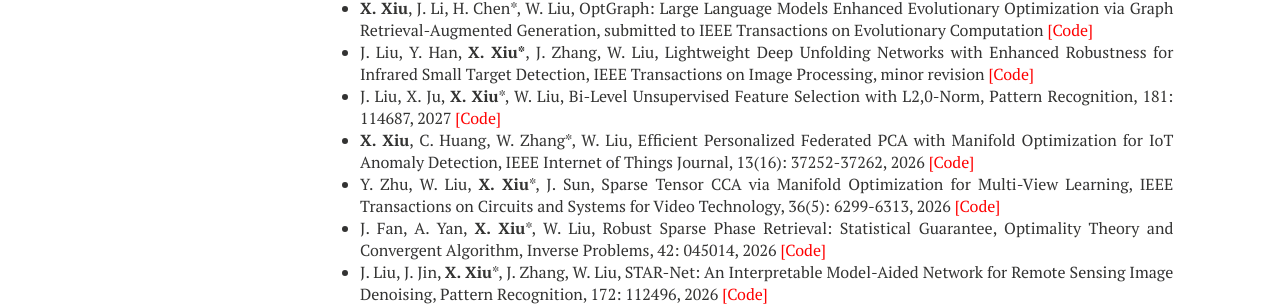
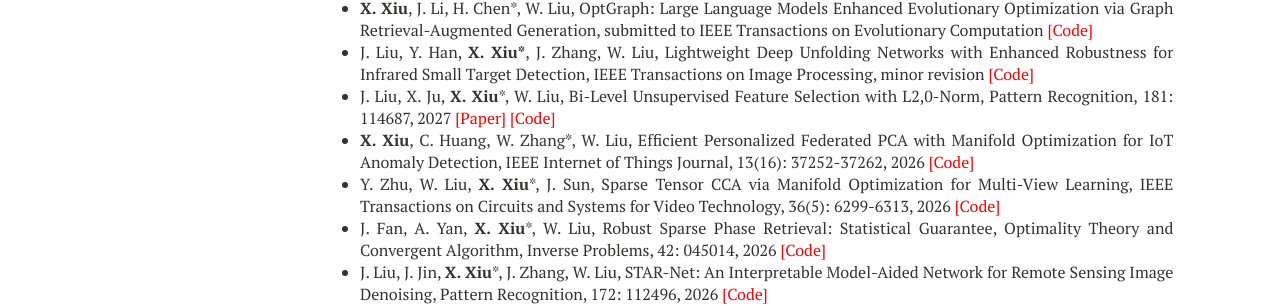
Before and after one commit to xianchaoxiu/xianchaoxiu.github.io, a Jekyll site: the page built from publications/index.md, in a window 1280 px wide. Shown: the part 435-741 px from the top of the page. Built offline with Jekyll 4.4.1, drawn with Linux system fonts in a browser that asks for light colours; nearby versions of some CDN libraries.

Commit message:
Update index.md

```diff
--- a/publications/index.md
+++ b/publications/index.md
@@ -18,9 +18,12 @@ share: false
 
 ### Journal Papers
 
+
+
+
 * <b>X. Xiu</b>, J. Li, H. Chen*, W. Liu, OptGraph: Large Language Models Enhanced Evolutionary Optimization via Graph Retrieval-Augmented Generation, submitted to IEEE Transactions on Evolutionary Computation <a href="https://github.com/xianchaoxiu/OptGraph" class="textlink" target="_blank" style="color: red;">[Code]</a><br>
 * J. Liu, Y. Han, <b>X. Xiu*</b>, J. Zhang, W. Liu, Lightweight Deep Unfolding Networks with Enhanced Robustness for Infrared Small Target Detection, IEEE Transactions on Image Processing, minor revision <a href="https://github.com/xianchaoxiu/L-RPCANet" class="textlink" target="_blank" style="color: red;">[Code]</a><br>
-* J. Liu, X. Ju, <b>X. Xiu</b>*, W. Liu, Bi-Level Unsupervised Feature Selection with L2,0-Norm, Pattern Recognition, 181: 114687, 2027 <a href="https://github.com/xianchaoxiu/BLUFS" class="textlink" target="_blank" style="color: red;">[Code]</a><br>
+* J. Liu, X. Ju, <b>X. Xiu</b>*, W. Liu, Bi-Level Unsupervised Feature Selection with L2,0-Norm, Pattern Recognition, 181: 114687, 2027 <a href="https://doi.org/10.1016/j.patcog.2026.114687" class="textlink" target="_blank" style="color: red;">[Paper]</a> <a href="https://github.com/xianchaoxiu/BLUFS" class="textlink" target="_blank" style="color: red;">[Code]</a><br>
 * <b>X. Xiu</b>, C. Huang, W. Zhang*, W. Liu, Efficient Personalized Federated PCA with Manifold Optimization for IoT Anomaly Detection, IEEE Internet of Things Journal, 13(16): 37252-37262, 2026 <a href="https://github.com/xianchaoxiu/FedEP" class="textlink" target="_blank" style="color: red;">[Code]</a><br>
 * Y. Zhu, W. Liu, <b>X. Xiu</b>*, J. Sun, Sparse Tensor CCA via Manifold Optimization for Multi-View Learning, IEEE Transactions on Circuits and Systems for Video Technology, 36(5): 6299-6313, 2026  <a href="https://github.com/zhudafa/STCCA-L" class="textlink" target="_blank" style="color: red;">[Code]</a><br>
 * J. Fan, A. Yan, <b>X. Xiu</b>*, W. Liu, Robust Sparse Phase Retrieval: Statistical Guarantee, Optimality Theory and Convergent Algorithm, Inverse Problems, 42: 045014, 2026 <a href="https://github.com/xianchaoxiu/HPR" class="textlink" target="_blank" style="color: red;">[Code]</a><br>
```
